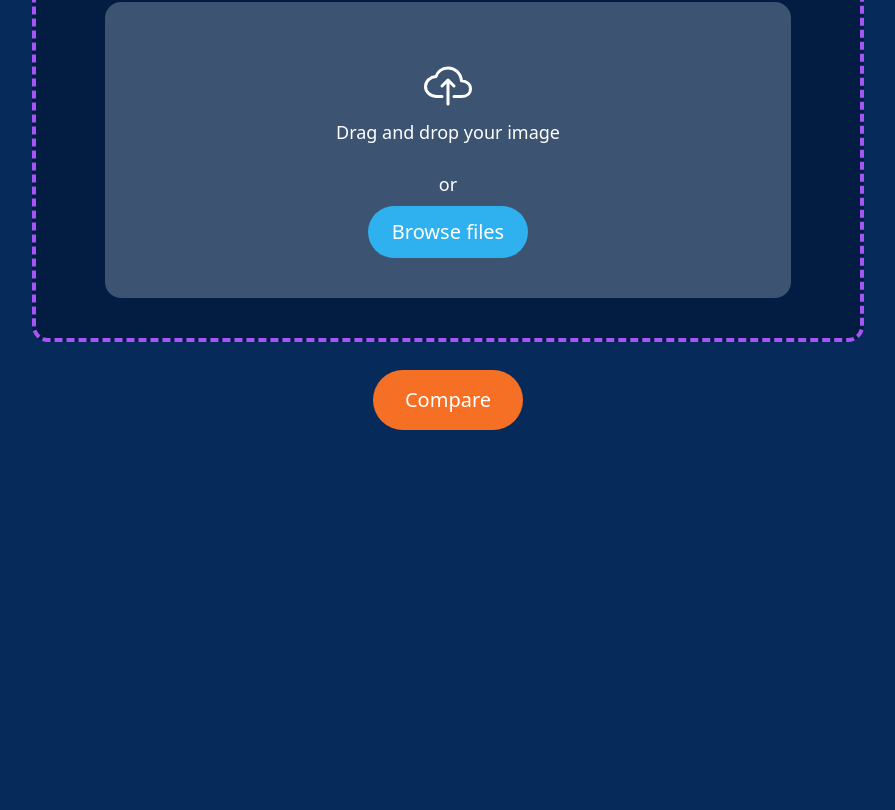
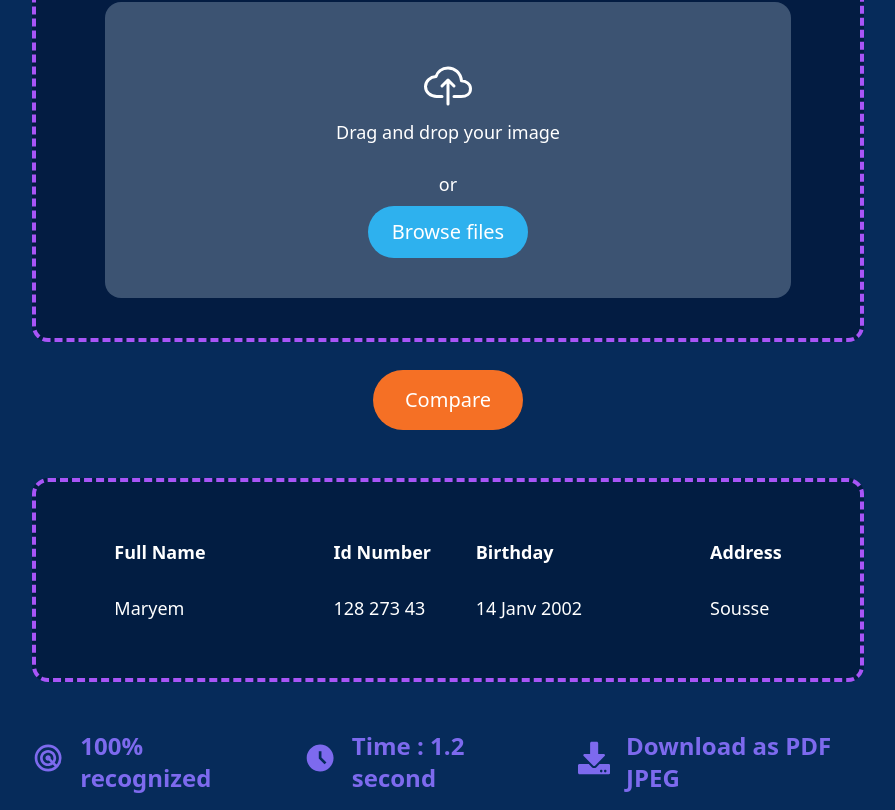
Before and after one commit to AHMED-REBII/Recognizer, a React (Vite) app: page / in a window 1280 px wide. Shown: the part 396-1206 px from the top of the page, without its empty margins (192-1087 px from the left). Before the commit the page ends 842 px from the top, so only its background shows below. Built offline with nearby package versions, Linux system fonts and the light colour scheme.

Commit message:
Details component and icondetails // modification of other component

```diff
--- /dev/null
+++ b/src/Components/Details.jsx
@@ -0,0 +1,43 @@
+import React from "react";
+import { MdAccessTimeFilled } from "react-icons/md";
+import { FaDownload } from "react-icons/fa";
+import IconDetails from "./IconDetails";
+import { MdOutlineRadar } from "react-icons/md";
+
+
+
+const Details = () => {
+  return (
+    <div className="w-full md:w-8/12 mt-4 md:mt-12">
+      <div className="flex flex-col md:flex-row justify-center md:justify-around  md:w-full border-4 border-dashed border-purple-500 rounded-lg md:rounded-2xl bg-[#021D42] p-3 md:p-14">
+        <div className="flex flex-row justify-around  md:space-x-32 text-white text-lg font-bold">
+          <div className="flex flex-col ">
+            <span>Full Name</span>
+            <span className="font-normal mt-2 md:mt-7">Maryem</span>
+          </div>
+          <div className="flex flex-col">
+            <span>Id Number</span>
+            <span className="font-normal mt-2 md:mt-7">128 273 43</span>
+          </div>
+        </div>
+        <div className="flex flex-row justify-around md:space-x-32 text-white text-lg font-bold mt-3 md:mt-0 ">
+          <div className="flex flex-col ">
+            <span>Birthday</span>
+            <span className="font-normal mt-2 md:mt-7">14 Janv 2002</span>
+          </div>
+          <div className="flex flex-col ">
+            <span>Address</span>
+            <span className="font-normal mt-2 md:mt-7">Sousse</span>
+          </div>
+        </div>
+      </div>
+      <div className="flex space-x-11 md:justify-between ">
+        <IconDetails icon={MdOutlineRadar} text="100% recognized" />
+        <IconDetails icon={MdAccessTimeFilled} text="Time : 1.2 second" />
+        <IconDetails icon={FaDownload} text="Download as PDF JPEG" />
+      </div>
+    </div>
+  );
+};
+
+export default Details;
--- /dev/null
+++ b/src/Components/IconDetails.jsx
@@ -0,0 +1,12 @@
+import React from "react";
+
+const IconDetails = ({ icon: Icon, text }) => {
+  return (
+    <div className="flex items-center  justify-center flex-col md:flex-row mt-6 md:mt-10">
+      {Icon && <Icon className="text-2xl md:text-4xl text-[#7D6AEE] md:font-bold md:mr-4" />}
+      <span className="text-xl md:text-2xl text-[#7D6AEE] md:font-semibold mt-2">{text}</span>
+    </div>
+  );
+};
+
+export default IconDetails;
--- a/src/Components/Upload.jsx
+++ b/src/Components/Upload.jsx
@@ -4,6 +4,7 @@ import {
   IoCameraOutline,
   IoDocumentAttachOutline,
 } from "react-icons/io5";
+import Details from "./Details";
 
 const Upload = () => {
   const [selected, setSelected] = useState("");
@@ -70,6 +71,7 @@ const Upload = () => {
       <button className="mt-5 md:mt-7 px-8 py-4 bg-[#F57025] text-white rounded-full hover:bg-[#FFCB60] transition-colors text-xl">
         Compare
       </button>
+      <Details />
     </div>
   );
 };
```
